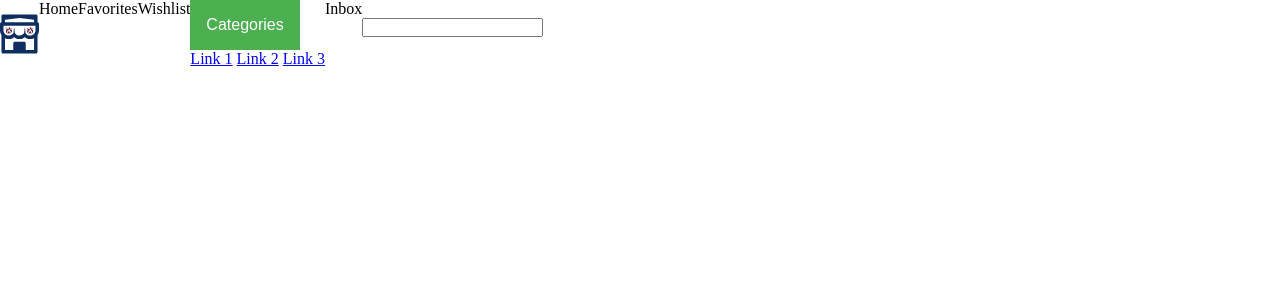
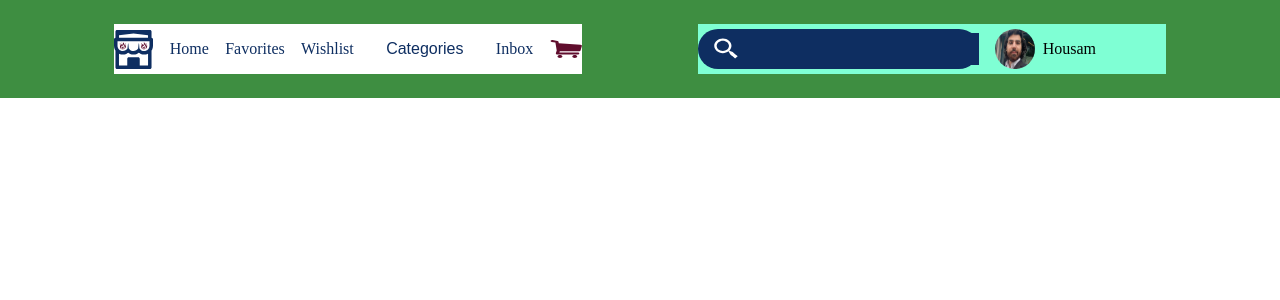
Before and after one commit to JawadElSayed/e-commerce_website, a PHP site: page /client.html in a window 1280 px wide. Shown: the top 300 px of the page. Run offline with PHP 8.4, Linux system fonts and the light colour scheme.

Commit message:
Organized the search and the main menu

```diff
--- a/client.css
+++ b/client.css
@@ -10,22 +10,116 @@
 
 .nav-container {
   display: flex;
+  padding: 3vh 7vh;
+  justify-content: space-around;
+  background-color: #3e8e41;
 }
 
 .main-menu {
   display: flex;
+  background-color: white;
+  width: 40%;
+  align-items: center;
+  justify-content: space-between;
 }
 
+.main-menu > p {
+  color: #0e2e61;
+}
 .search-profile {
   display: flex;
+  background-color: aquamarine;
+  width: 40%;
+  align-items: center;
 }
+
+/* main-menu */
 
 /* drop down menu */
 .dropbtn {
-  background-color: #4caf50;
-  color: white;
+  background-color: white;
+  color: #0e2e61;
   padding: 16px;
   font-size: 16px;
   border: none;
   cursor: pointer;
 }
+
+.dropdown {
+  position: relative;
+  display: inline-block;
+}
+
+/* Dropdown Content (Hidden by Default) */
+.dropdown-content {
+  display: none;
+  position: absolute;
+  background-color: #f9f9f9;
+  min-width: 160px;
+  box-shadow: 0px 8px 16px 0px rgba(0, 0, 0, 0.2);
+  z-index: 1;
+}
+
+/* Links inside the dropdown */
+.dropdown-content a {
+  color: black;
+  padding: 12px 16px;
+  text-decoration: none;
+  display: block;
+}
+
+/* Change color of dropdown links on hover */
+.dropdown-content a:hover {
+  background-color: #f1f1f1;
+}
+
+/* Show the dropdown menu on hover */
+.dropdown:hover .dropdown-content {
+  display: block;
+}
+
+/* Change the background color of the dropdown button when the dropdown content is shown */
+.dropdown:hover .dropbtn {
+  background-color: #3e8e41;
+}
+
+/* Search bar */
+#profile-img {
+  height: 5vh;
+  width: 5vh;
+  border-radius: 30px;
+}
+
+.search {
+  background-color: #0e2e61;
+  display: flex;
+  border-radius: 20px;
+  height: 5vh;
+  margin-right: 2vh;
+  align-items: center;
+  width: 60%;
+}
+
+#search-icon {
+  height: 3vh;
+  width: 3vh;
+  margin-right: 2vh;
+  margin-left: 2vh;
+}
+
+.search > input {
+  background-color: #0e2e61;
+  width: 80%;
+  border: none;
+  height: 4vh;
+}
+
+/* profile */
+.profile {
+  display: flex;
+  width: 30%;
+  align-items: center;
+}
+.profile > p {
+  margin-left: 1vh;
+}
--- a/client.html
+++ b/client.html
@@ -23,18 +23,17 @@
           </div>
         </div>
         <p>Inbox</p>
-        <img />
+        <img src="/Assets/icons/cart.svg" />
       </div>
 
       <div class="search-profile">
         <div class="search">
-          <img />
-          <div class="search-bar"></div>
-          <input />
+          <img id="search-icon" src="/Assets/icons/search.svg" />
+          <input type="text" class="search-bar" />
         </div>
         <div class="profile">
-          <img />
-          <p></p>
+          <img id="profile-img" src="/Assets/Clients/Client-1.jpg" />
+          <p>Housam</p>
         </div>
       </div>
     </div>
```
Also changed, not shown: Assets/Clients/Client-1.jpg (added), Assets/icons/cart.svg (added), Assets/icons/search.svg (added).
